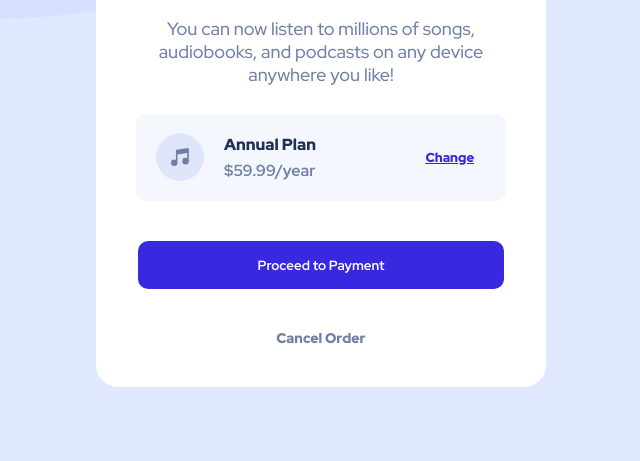
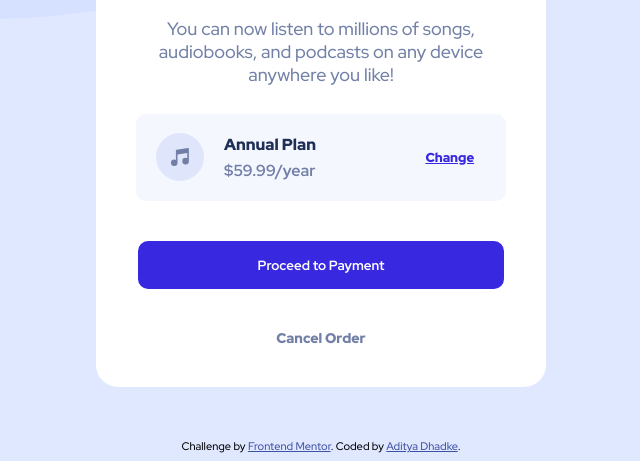
Before and after one commit to Ady4d69/order-summary-component-main, a plain HTML site: page index.html in a window 1280 px wide. Shown: the part 369-830 px from the top of the page, without its empty margins (319-959 px from the left). Drawn offline with Linux system fonts and the light colour scheme.

Commit message:
Update index.html

```diff
--- a/index.html
+++ b/index.html
@@ -34,7 +34,10 @@
       </div>
     </div>
   </div>
-
+  <div class="attribution">
+    Challenge by <a href="https://www.frontendmentor.io?ref=challenge" target="_blank">Frontend Mentor</a>.
+    Coded by <a href="#">Aditya Dhadke</a>.
+  </div>
 
 
 
```
